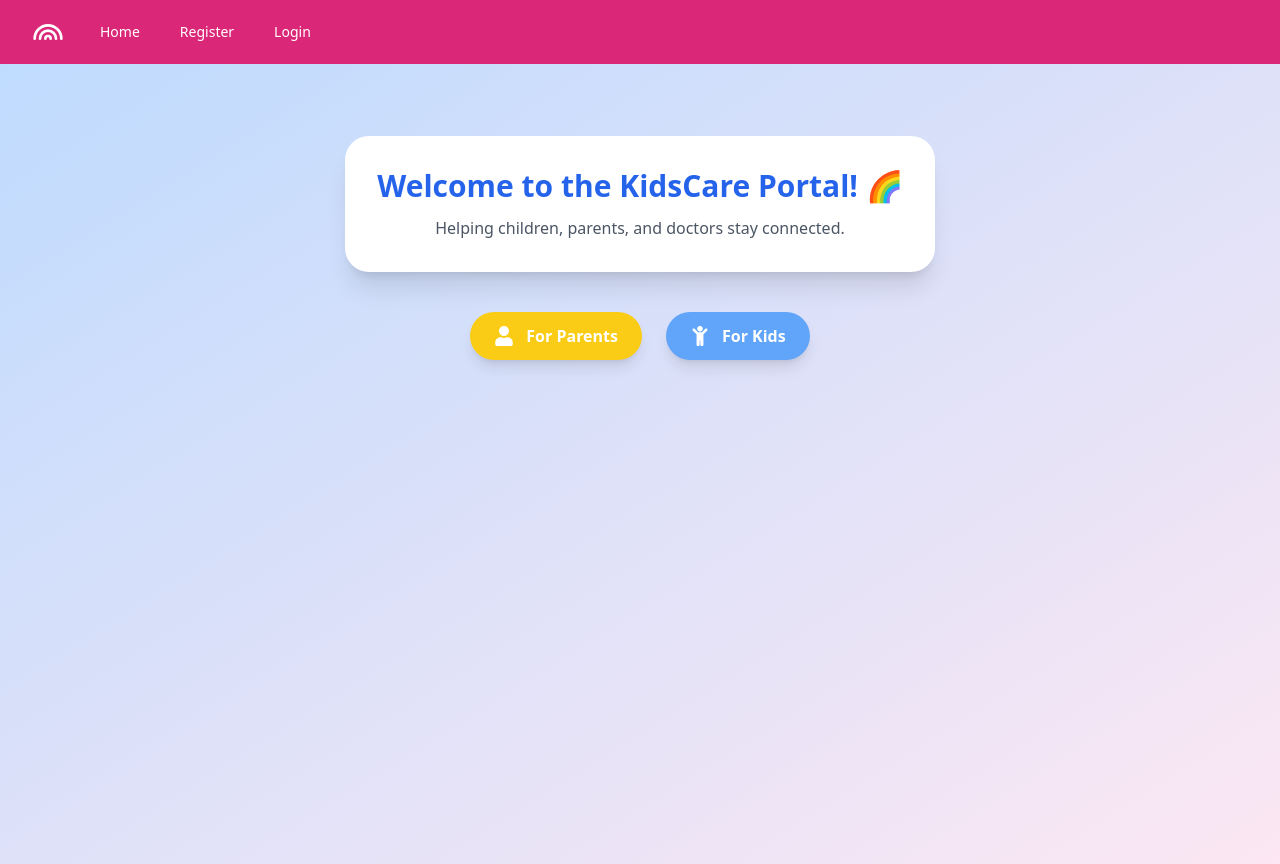
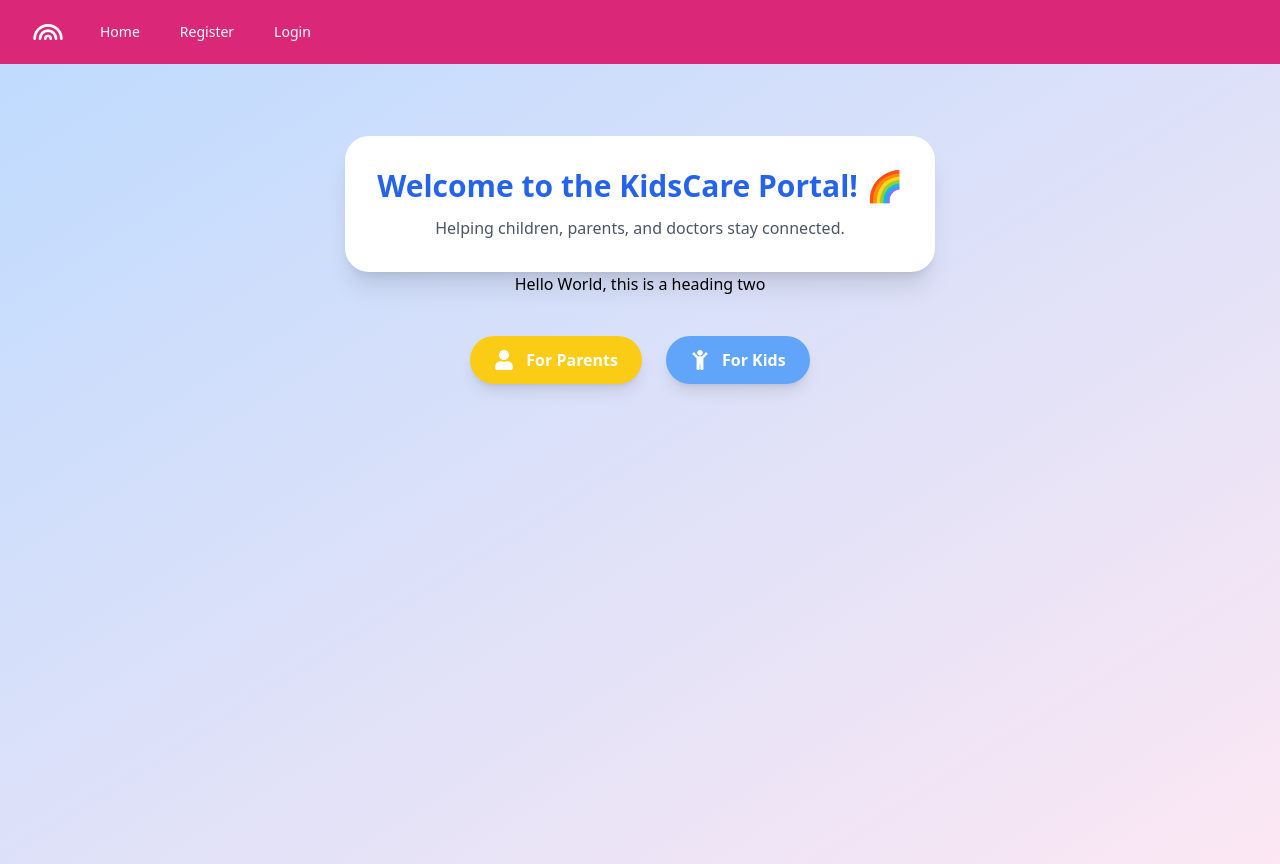
Before and after one commit to Aidancodergamz/Hospital-portal, a React (Create React App) app: page / in a window 1280 px wide. Built offline with nearby package versions, Linux system fonts and the light colour scheme.

Commit message:
No changes, just testing that github pushes and pulls.

```diff
--- a/src/pages/Home.js
+++ b/src/pages/Home.js
@@ -15,6 +15,8 @@ export default function Home() {
         <h1 className="text-3xl font-bold text-blue-600">Welcome to the KidsCare Portal! 🌈</h1>
         <p className="text-gray-600 mt-3">Helping children, parents, and doctors stay connected.</p>
       </motion.div>
+
+      <h2>Hello World, this is a heading two</h2>
 
       {/* Action Buttons */}
       <div className="mt-10 flex flex-wrap gap-6 justify-center">
```
